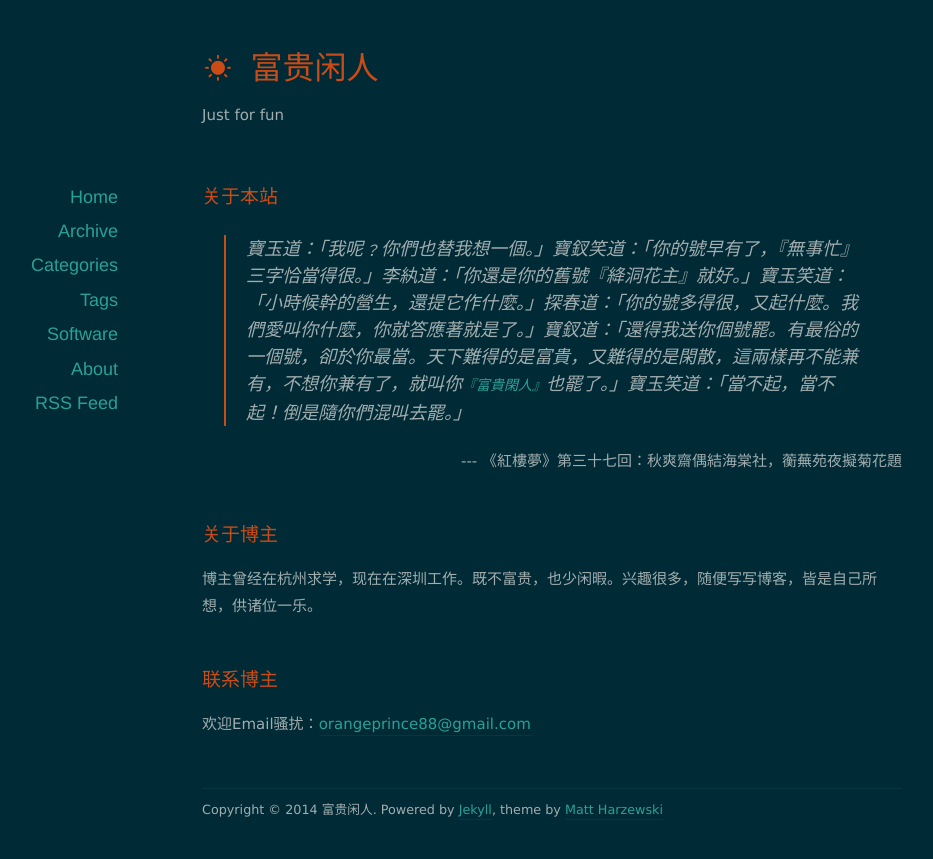
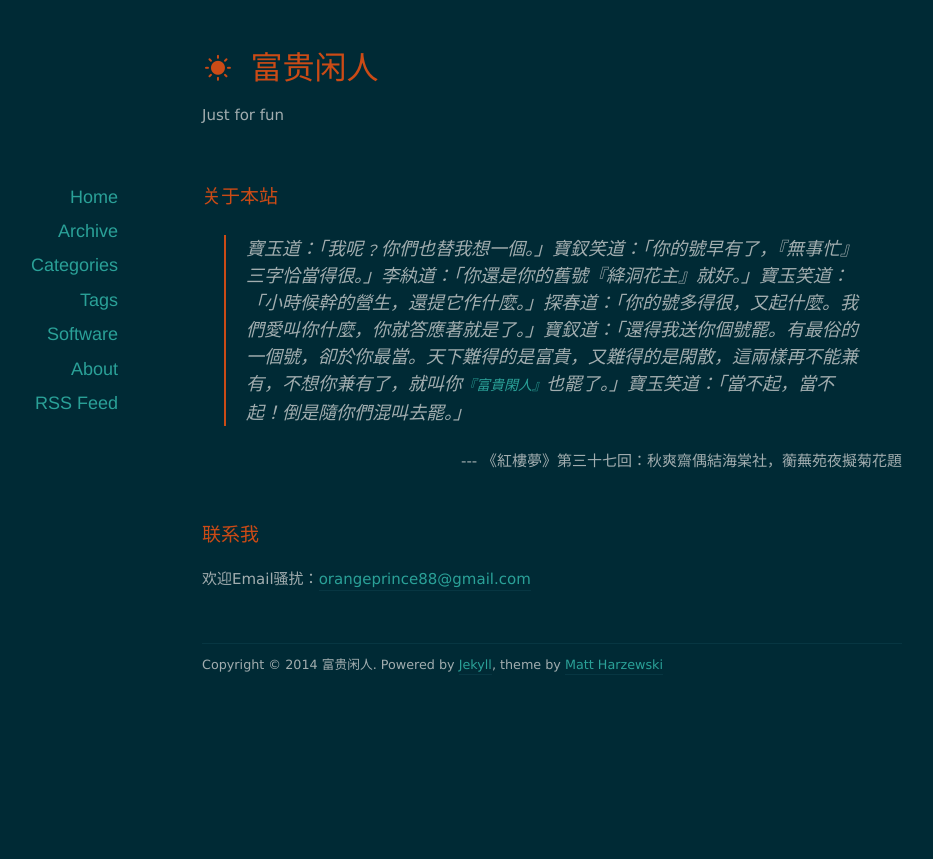
Before and after one commit to orangeprince/orangeprince.github.io, a Jekyll site: the page built from about.md, in a window 1280 px wide. Shown: the top 859 px of the page, without its empty margins (88-1021 px from the left). Built offline with Jekyll 4.4.1, drawn with Linux system fonts in a browser that asks for light colours; nearby versions of some CDN libraries; comment, search, counter and statistics services are not loaded.

Commit message:
modified:   about.md

```diff
--- a/about.md
+++ b/about.md
@@ -10,13 +10,7 @@ title : 关于
 <div style='text-align: right;'> --- 《紅樓夢》第三十七回：秋爽齋偶結海棠社，蘅蕪苑夜擬菊花題  </div>
 <br/>
 
-关于博主
----
-<p/>
-博主曾经在杭州求学，现在在深圳工作。既不富贵，也少闲暇。兴趣很多，随便写写博客，皆是自己所想，供诸位一乐。
-<br/>
-
-联系博主
+联系我
 ---
 <p/>
 欢迎Email骚扰：<orangeprince88@gmail.com>
```
